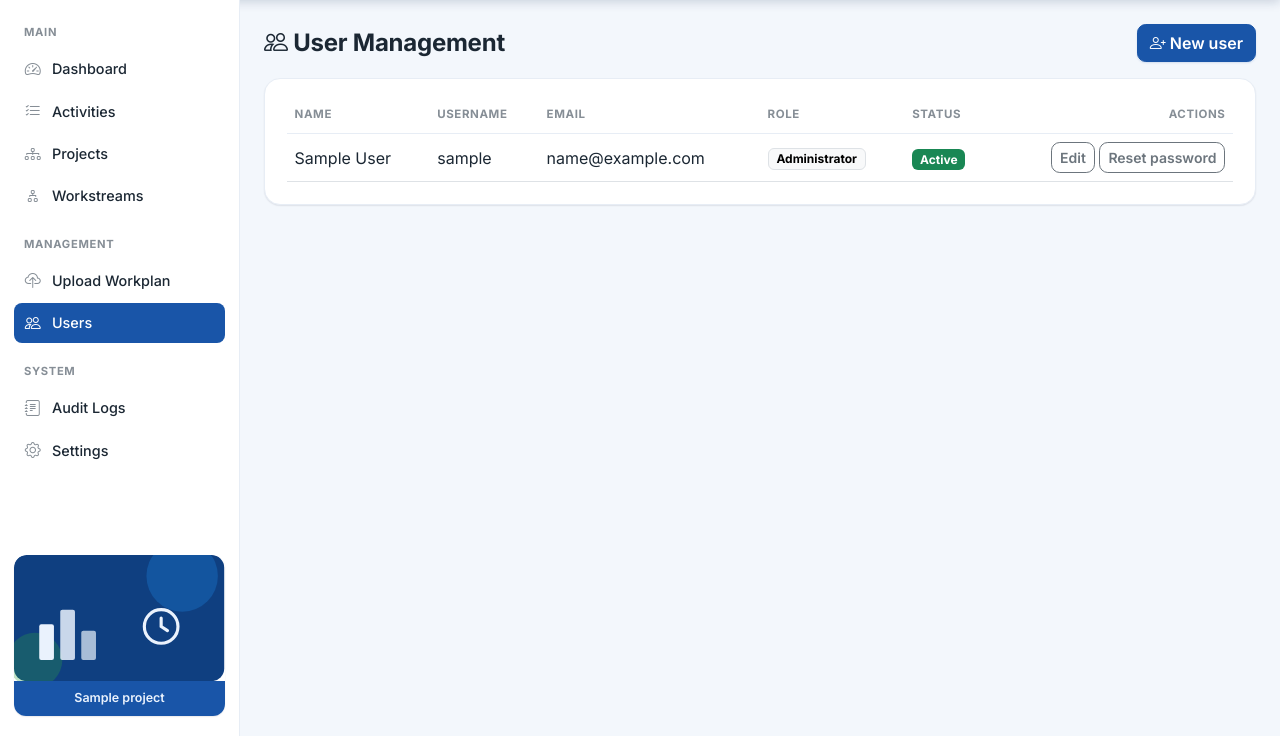
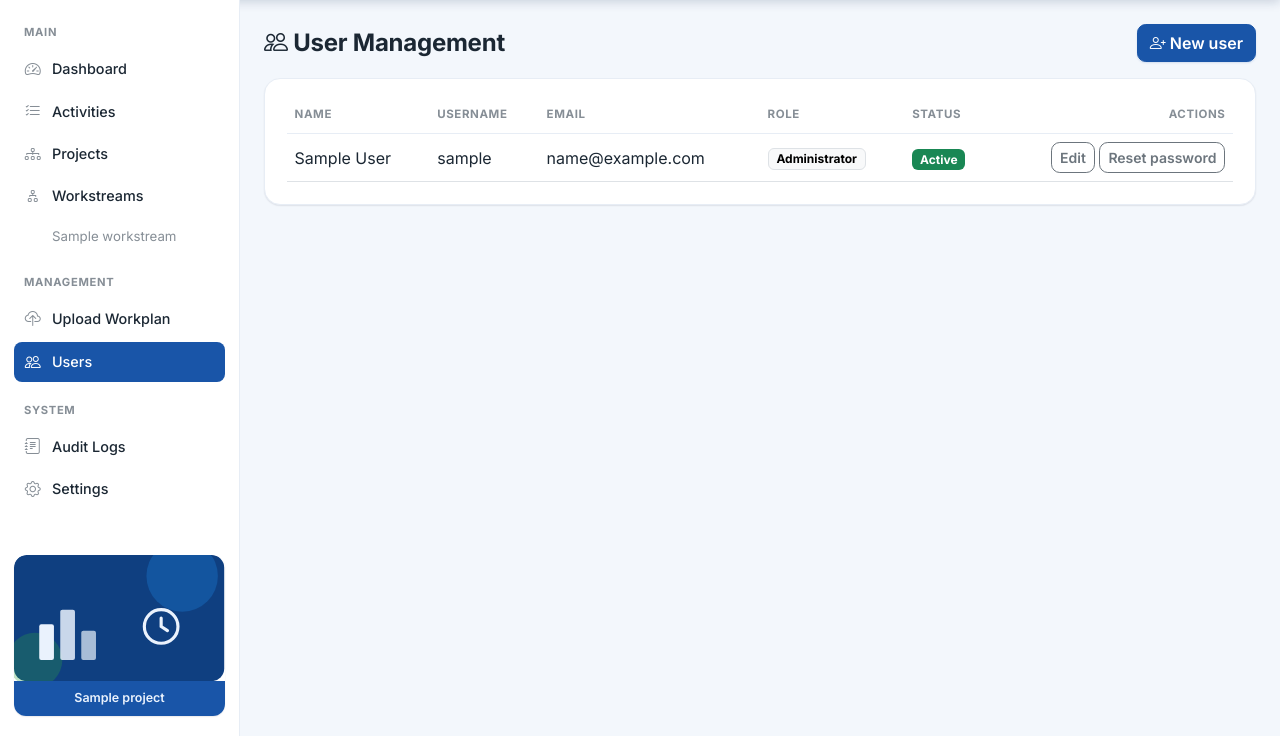
Before and after one commit to tblaudfaust/slcensus-workplan-trackerv2, a Django app: page /accounts/users/ in a window 1280 px wide. Shown: the part 67-803 px from the top of the page. Run offline with Django 5.2, Linux system fonts and the light colour scheme; a user stored in the database is signed in; tables that the repository leaves empty hold one stand-in row (values such as "Sample post").

Commit message:
List each workstream in the sidebar, mirroring the top nav dropdown
The top navbar already had a per-workstream dropdown; the sidebar only
linked to the generic project/workstreams overview page. Needed now so
a workstream created specifically to hold the workbook's separate
high-level "Summary" milestones (distinct from the 9 detailed
workstreams) shows up as its own named entry in both the top menu and
the sidebar, not just one of them.

Co-Authored-By: Claude Sonnet 5 <noreply@anthropic.com>

```diff
--- a/static/css/app.css
+++ b/static/css/app.css
@@ -231,6 +231,23 @@ a:hover {
 
 .sidebar-link.active i {
   color: #fff;
+}
+
+.sidebar-sublink {
+  padding-left: 2.35rem;
+  font-size: 0.83rem;
+  font-weight: 400;
+  color: var(--ct-gray);
+}
+
+.sidebar-sublink:hover {
+  color: var(--ct-navy);
+}
+
+.sidebar-sublink.active {
+  background: var(--ct-blue-pale);
+  color: var(--ct-navy);
+  font-weight: 600;
 }
 
 .sidebar-footer {
--- a/templates/base.html
+++ b/templates/base.html
@@ -92,7 +92,10 @@
       <a class="sidebar-link {% if request.resolver_match.app_name == 'activities' and request.resolver_match.url_name != 'audit_log' %}active{% endif %}" href="{% url 'activities:list' %}"><i class="bi bi-list-check"></i> Activities</a>
       <a class="sidebar-link {% if request.resolver_match.app_name == 'projects' and request.resolver_match.url_name != 'workstream_detail' and request.resolver_match.url_name != 'workstream_edit' %}active{% endif %}" href="{% url 'projects:list' %}"><i class="bi bi-diagram-3"></i> Projects</a>
       {% if active_project %}
-      <a class="sidebar-link {% if request.resolver_match.url_name == 'workstream_detail' or request.resolver_match.url_name == 'workstream_edit' %}active{% endif %}" href="{% url 'projects:detail' active_project.pk %}"><i class="bi bi-diagram-2"></i> Workstreams</a>
+      <a class="sidebar-link {% if request.resolver_match.url_name == 'workstream_edit' %}active{% endif %}" href="{% url 'projects:detail' active_project.pk %}"><i class="bi bi-diagram-2"></i> Workstreams</a>
+      {% for ws in nav_workstreams %}
+      <a class="sidebar-link sidebar-sublink {% if request.resolver_match.url_name == 'workstream_detail' and request.resolver_match.kwargs.pk == ws.pk %}active{% endif %}" href="{% url 'projects:workstream_detail' ws.pk %}">{{ ws.name }}</a>
+      {% endfor %}
       {% endif %}
 
       {% if perms_can_upload or perms_is_admin %}
```
